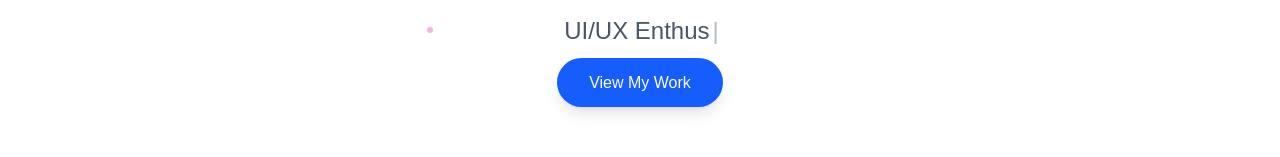
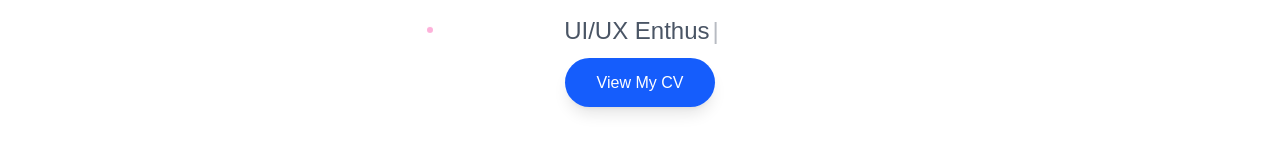
Before and after one commit to sayneeRavi/my-portfolio, a Next.js app: page / in a window 1280 px wide. Shown: the part 499-656 px from the top of the page. Built offline with nearby package versions, Linux system fonts and the light colour scheme.

Commit message:
uploaded cv

```diff
--- a/src/sections/Contact.tsx
+++ b/src/sections/Contact.tsx
@@ -38,15 +38,17 @@ export default function Contact() {
       description: 'Send me an email',
     },
     {
-      name: 'Twitter',
+      name: 'Medium',
       icon: (
-        <svg className="w-6 h-6" fill="currentColor" viewBox="0 0 24 24">
-          <path d="M18.244 2.25h3.308l-7.227 8.26 8.502 11.24H16.17l-5.214-6.817L4.99 21.75H1.68l7.73-8.835L1.254 2.25H8.08l4.713 6.231zm-1.161 17.52h1.833L7.084 4.126H5.117z" />
+        <svg className="w-6 h-6" viewBox="0 0 1043.63 592.71" fill="currentColor" aria-hidden="true">
+          <path d="M588.67 296.36c0 163.67-131.46 296.36-293.51 296.36S1.65 460.03 1.65 296.36 133.11 0 295.16 0s293.51 132.69 293.51 296.36z"/>
+          <path d="M940.8 296.36c0 154.5-65.73 279.74-146.86 279.74S647.08 450.86 647.08 296.36 712.81 16.62 793.94 16.62 940.8 141.86 940.8 296.36z"/>
+          <path d="M1043.63 296.36c0 143.47-23.39 259.67-52.24 259.67s-52.24-116.2-52.24-259.67S962.54 36.69 991.39 36.69s52.24 116.2 52.24 259.67z"/>
         </svg>
       ),
-      url: 'https://twitter.com/athmisaynee',
-      color: 'hover:bg-black',
-      description: 'Follow me on Twitter/X',
+      url: 'https://medium.com/@athmiraveendran',
+      color: 'hover:bg-green-700',
+      description: 'Read my articles on Medium',
     },
   ];
 
--- a/src/sections/Hero.tsx
+++ b/src/sections/Hero.tsx
@@ -68,10 +68,12 @@ export default function Hero() {
           transition={{ duration: 0.6, delay: 0.3 }}
         >
           <a
-            href="#about"
+            href="/cv.pdf"
+            target="_blank"
+            rel="noopener noreferrer"
             className="bg-blue-600 hover:bg-blue-700 dark:bg-blue-500 dark:hover:bg-blue-600 text-white px-6 py-3 sm:px-8 sm:py-4 rounded-full transition-all duration-300 font-medium text-sm sm:text-base shadow-lg hover:shadow-xl transform hover:scale-105"
           >
-            View My Work
+            View My CV
           </a>
         </motion.div>
       </motion.div>
```
Also changed, not shown: 1 other file (tests, documents, lock files or other folders).
